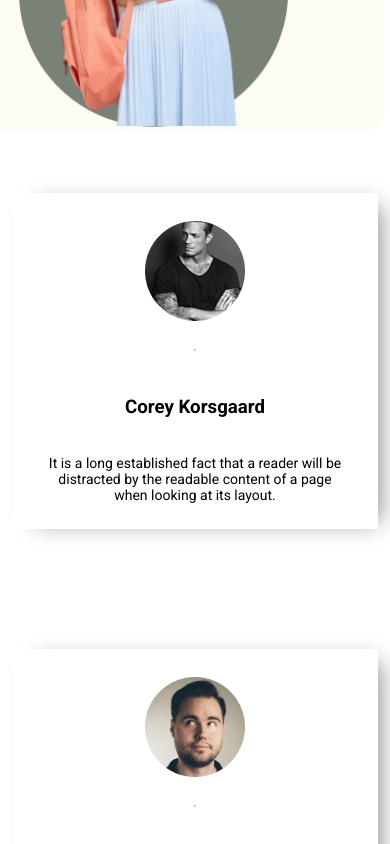
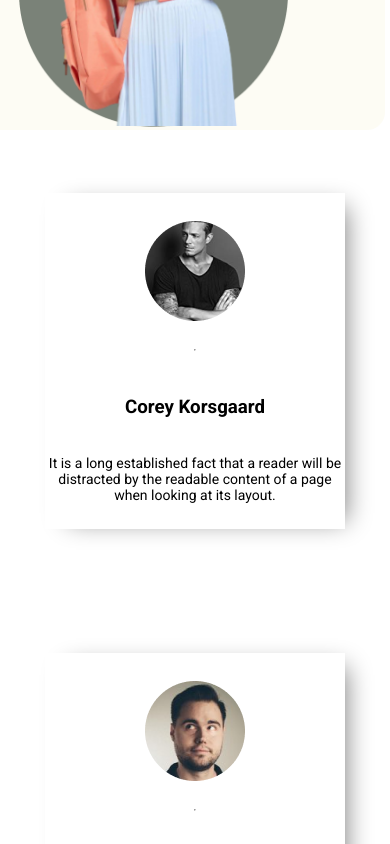
Before and after one commit to Nazmul-Hasan-Shadin/Tropical-vacation, a React (Vite) app: page / in a window 390 px wide. Shown: the part 5300-6144 px from the top of the page. Built offline with nearby package versions, Linux system fonts and the light colour scheme.

Commit message:
testimonial section has updated

```diff
--- a/src/Pages/Testimonials/Testimonials.css
+++ b/src/Pages/Testimonials/Testimonials.css
@@ -1,11 +1,12 @@
 .testimonials-container{
-    display: grid;
-    grid-template-columns: repeat(3,1fr);
-    height: 1368px;
+    display: flex;
+    align-items: center;
+    gap: 4px;
+
 }
 
 @media screen and (max-width:576px) {
     .testimonials-container {
-        grid-template-columns: repeat(1,1fr)
+        flex-direction: column;
     }
 }
--- a/src/Pages/Testimonials/Testimonials.jsx
+++ b/src/Pages/Testimonials/Testimonials.jsx
@@ -16,7 +16,7 @@ const Testimonials = () => {
     return (
         <div className='testimonials-container'>
        {
-        testimonial.map((testimonial,index)=>   <Testimonial key={index} testimonial={testimonial}></Testimonial>)
+        testimonial.map((testimonial,index)=>  <Testimonial key={index} testimonial={testimonial}></Testimonial>)
        }
         </div>
     );
```
